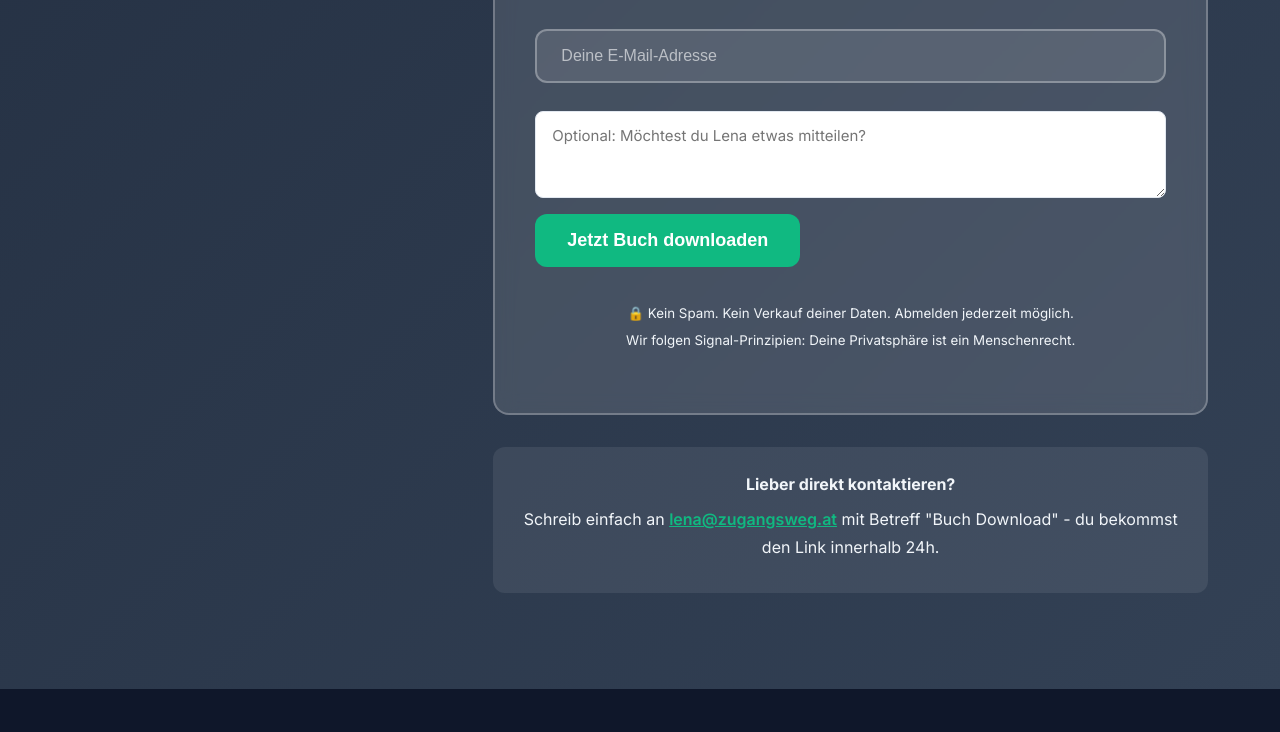
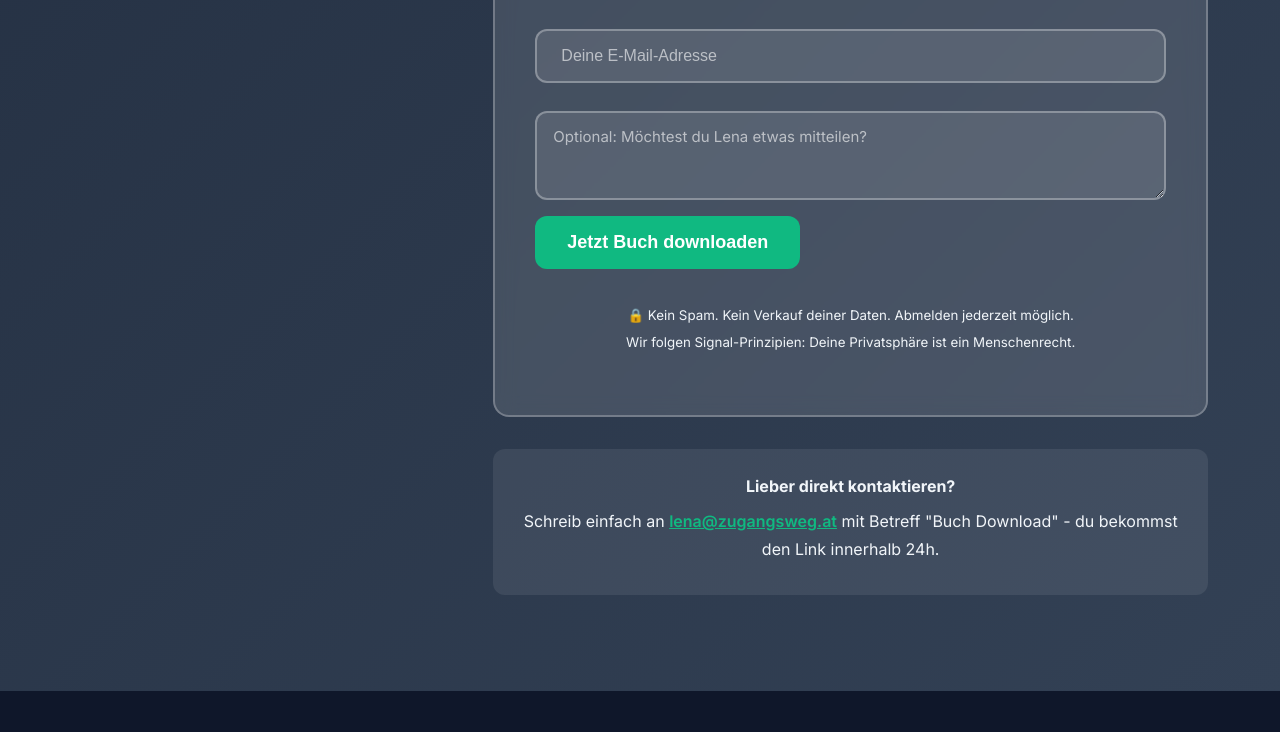
Before and after one commit to LEEI1337/ZugangsWeg.at-Page, a plain HTML site: page index.html in a window 1280 px wide. Shown: the part 6039-6771 px from the top of the page. Drawn offline with Linux system fonts and the light colour scheme.

Commit message:
🎨 Formular-Styling verbessert
- Textarea gleicher Stil wie E-Mail-Feld (transparenter Hintergrund)
- Schrift dünner (font-weight: 300) in beiden Feldern
- Konsistentes Design

```diff
--- a/css/style.css
+++ b/css/style.css
@@ -718,7 +718,33 @@ li {
     background: rgba(255, 255, 255, 0.1);
     color: white;
     font-size: 1rem;
+    font-weight: 300;
     transition: all 0.3s;
+}
+
+.newsletter-form textarea {
+    width: 100%;
+    padding: 0.875rem 1rem;
+    border-radius: 12px;
+    border: 2px solid rgba(255, 255, 255, 0.3);
+    background: rgba(255, 255, 255, 0.1);
+    color: white;
+    font-family: inherit;
+    font-size: 0.9375rem;
+    font-weight: 300;
+    margin-top: 0.75rem;
+    resize: vertical;
+    transition: all 0.3s;
+}
+
+.newsletter-form textarea::placeholder {
+    color: rgba(255, 255, 255, 0.6);
+}
+
+.newsletter-form textarea:focus {
+    outline: none;
+    border-color: white;
+    background: rgba(255, 255, 255, 0.15);
 }
 
 .newsletter-form input::placeholder {
--- a/index.html
+++ b/index.html
@@ -299,7 +299,7 @@
                         <form class="newsletter-form" action="https://formspree.io/f/xwpkqvor" method="POST" id="bookDownloadForm">
                             <input type="email" name="email" placeholder="Deine E-Mail-Adresse" required>
 
-                            <textarea name="message" placeholder="Optional: Möchtest du Lena etwas mitteilen?" rows="3" style="width: 100%; padding: 0.875rem 1rem; border: 1px solid #e2e8f0; border-radius: 8px; font-family: inherit; font-size: 0.9375rem; margin-top: 0.75rem; resize: vertical;"></textarea>
+                            <textarea name="message" placeholder="Optional: Möchtest du Lena etwas mitteilen?" rows="3"></textarea>
 
                             <input type="hidden" name="_subject" value="Newsletter - Buch Download">
                             <input type="hidden" name="_next" value="https://zugangsweg.at/download.html">
```
